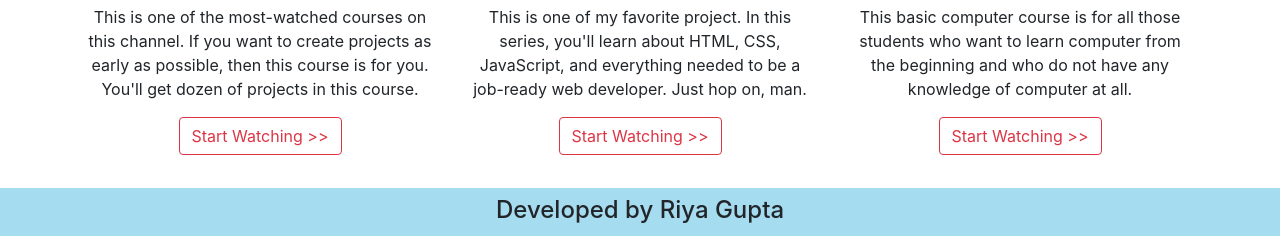
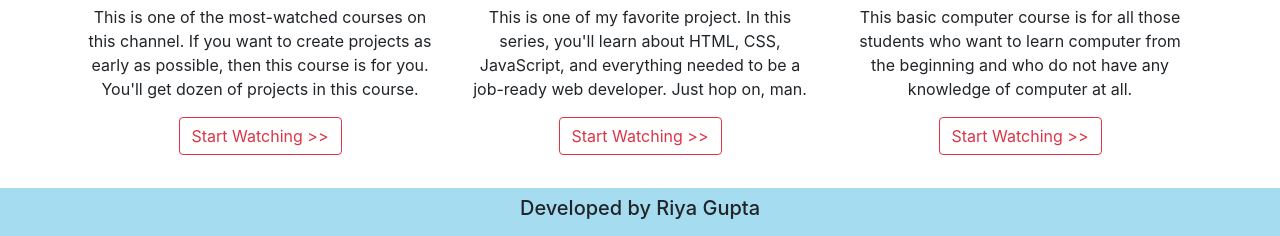
Before and after one commit to BhrvCoding/website.github.io, a plain HTML site: page index.html in a window 1280 px wide. Shown: the part 754-990 px from the top of the page. Drawn offline with nearby package versions, Linux system fonts and the light colour scheme.

Commit message:
Update index.html

```diff
--- a/index.html
+++ b/index.html
@@ -80,7 +80,7 @@
   <div class="container-fluid">
     <div class="row">
       <div class="col-xxl-12 col-12 py-18 text-center" style="height: 40px;">
-        <h4>Developed by Riya Gupta</h4>
+        <h5>Developed by Riya Gupta</h5>
       </div>
     </div>
   </div>
```
